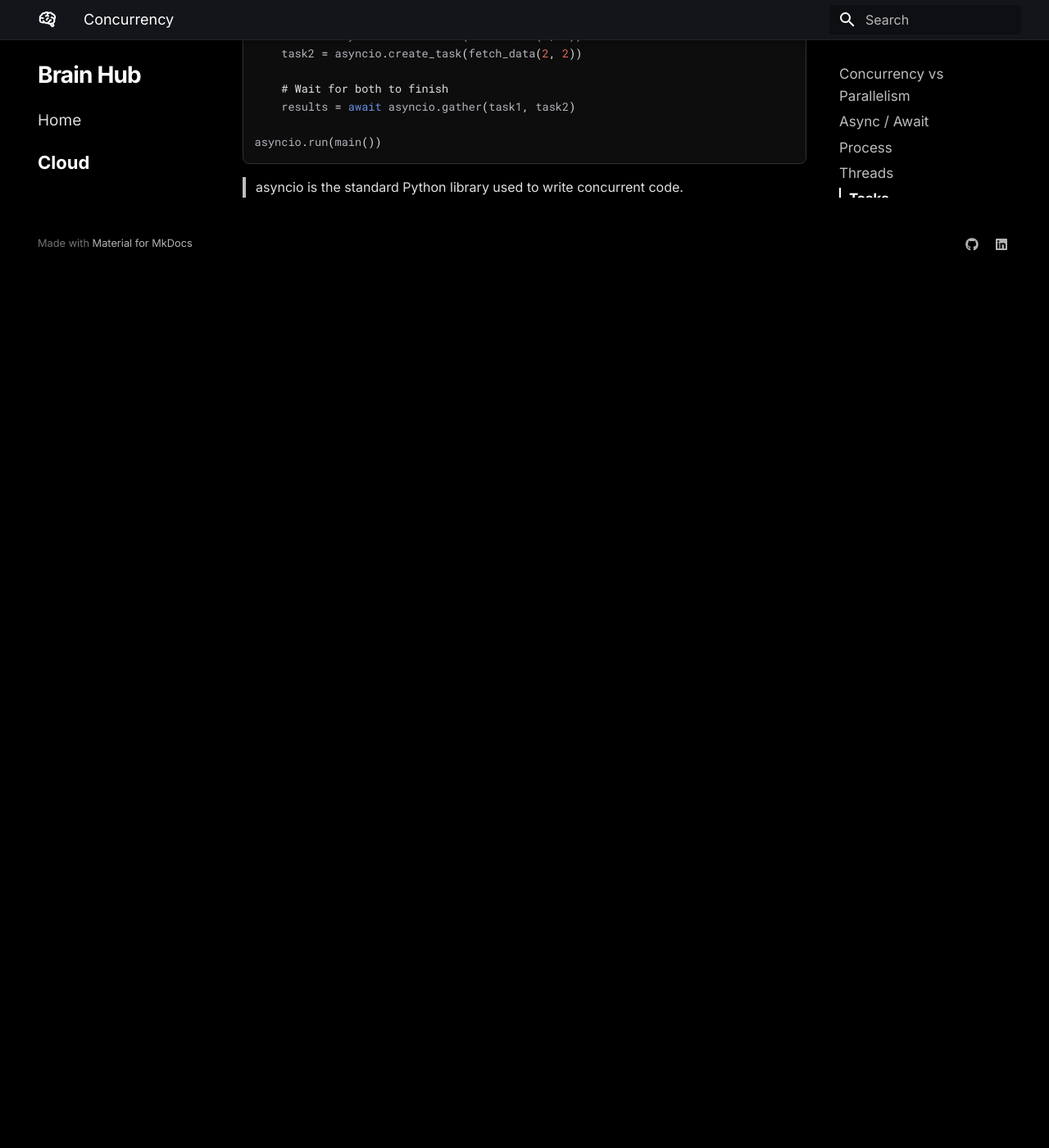
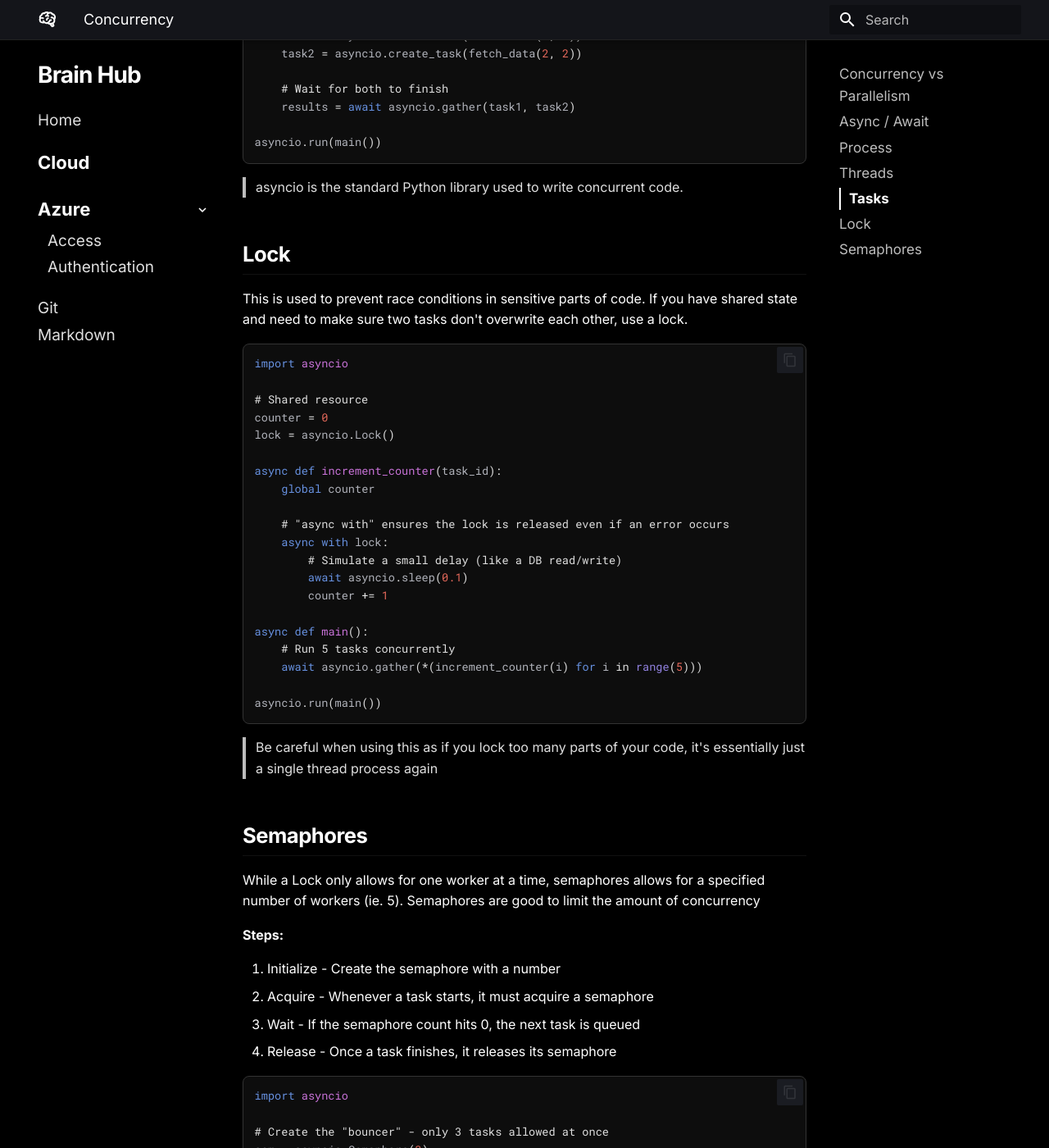
Before and after one commit to Brian-Lin-2/brain-hub, an MkDocs documentation site: the page built from docs/concurrency.md, in a window 1280 px wide and 1400 px high, scrolled down 2457 px. Shown: the whole window at 82% size. Built offline with MkDocs 1.6.1 and Material for MkDocs 9.7.7, drawn with Linux system fonts in a browser that asks for light colours; before the commit the page ends 2786 px from its top, so only the background shows below that; some of the changed text lies outside the part shown.

````diff
--- a/docs/concurrency.md
+++ b/docs/concurrency.md
@@ -82,3 +82,64 @@ asyncio.run(main())
 ```
 
 > asyncio is the standard Python library used to write concurrent code.
+
+## Lock
+
+This is used to prevent race conditions in sensitive parts of code. If you have shared state and need to make sure two tasks don't overwrite each other, use a lock.
+
+```python
+import asyncio
+
+# Shared resource
+counter = 0
+lock = asyncio.Lock()
+
+async def increment_counter(task_id):
+    global counter
+
+    # "async with" ensures the lock is released even if an error occurs
+    async with lock:
+        # Simulate a small delay (like a DB read/write)
+        await asyncio.sleep(0.1)
+        counter += 1
+
+async def main():
+    # Run 5 tasks concurrently
+    await asyncio.gather(*(increment_counter(i) for i in range(5)))
+
+asyncio.run(main())
+```
+
+> Be careful when using this as if you lock too many parts of your code, it's essentially just a single thread process again
+
+## Semaphores
+
+While a Lock only allows for one worker at a time, semaphores allows for a specified number of workers (ie. 5). Semaphores are good to limit the amount of concurrency
+
+**Steps:**
+
+1. Initialize - Create the semaphore with a number
+2. Acquire - Whenever a task starts, it must acquire a semaphore
+3. Wait - If the semaphore count hits 0, the next task is queued
+4. Release - Once a task finishes, it releases its semaphore
+
+```python
+import asyncio
+
+# Create the "bouncer" - only 3 tasks allowed at once
+sem = asyncio.Semaphore(3)
+
+async def call_llm_api(request_id):
+    async with sem:
+        # Only 3 tasks can reach this line at the same time
+        await asyncio.sleep(2) # Simulate API latency
+
+async def main():
+    # Try to launch 10 requests at once
+    tasks = [call_llm_api(i) for i in range(10)]
+    await asyncio.gather(*tasks)
+
+asyncio.run(main())
+```
+
+> Tip: `async with sem` will acquire and release the semaphore in the code block automatically
````
Also changed, not shown: docs/api.md (added, +15 -0 lines), docs/cloud/azure/access.md (+3 -1 lines), docs/cloud/azure/auth.md (+2 -1 lines).
